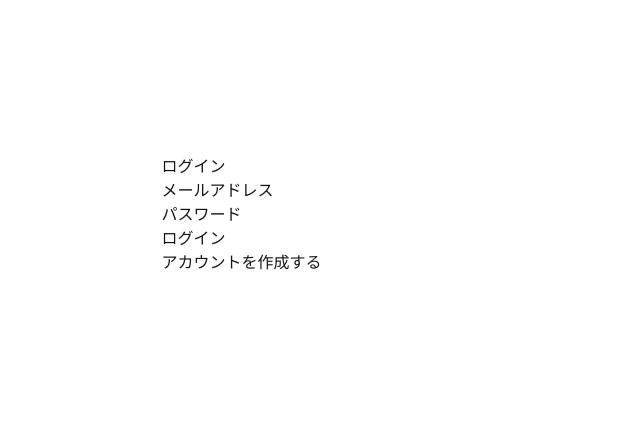
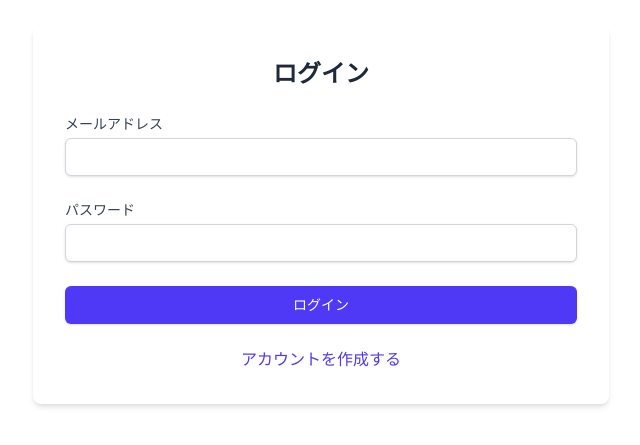
Before and after one commit to ginkgo55/memoApp, a Next.js app: page /auth/login in a window 1280 px wide. Shown: the part 185-630 px from the top of the page, without its empty margins (319-959 px from the left). Built offline with nearby package versions, Linux system fonts and the light colour scheme; no server answers.

Commit message:
ログイン画面

```diff
--- a/app/auth/login/page.tsx
+++ b/app/auth/login/page.tsx
@@ -1,11 +1,7 @@
 import AuthForm from "@/components/features/auth/AuthForm";
 
-const LoginPage = () => {
+export default function LoginPage() {
   return (
-    <div className="flex justify-center items-center h-screen">
-      <AuthForm />
-    </div>
+    <AuthForm isLogin={true} />
   );
-};
-
-export default LoginPage;
+}
--- a/app/auth/signup/page.tsx
+++ b/app/auth/signup/page.tsx
@@ -0,0 +1,7 @@
+import AuthForm from "@/components/features/auth/AuthForm";
+
+export default function SignupPage() {
+  return (
+    <AuthForm isLogin={false} />
+  );
+}
--- a/components/features/auth/AuthForm.tsx
+++ b/components/features/auth/AuthForm.tsx
@@ -1,21 +1,29 @@
 "use client";
 
 import { useState } from "react";
+import Link from "next/link";
 import { useRouter } from "next/navigation";
 import { createBrowserClient } from "@supabase/ssr";
 import type { Database } from "@/lib/database.types";
 
-const AuthForm = () => {
-  const supabase = createBrowserClient<Database>(
-    process.env.NEXT_PUBLIC_SUPABASE_URL!,
-    process.env.NEXT_PUBLIC_SUPABASE_ANON_KEY!
-  );
+type AuthFormProps = {
+  isLogin: boolean;
+};
+
+const AuthForm = ({ isLogin }: AuthFormProps) => {
   const router = useRouter();
   const [email, setEmail] = useState("");
   const [password, setPassword] = useState("");
-  const [isLogin, setIsLogin] = useState(true);
   const [error, setError] = useState("");
-
+  // useStateに関数を渡すことで、コンポーネントの初回レンダリング時にのみSupabaseクライアントが生成されます。
+  // これにより、再レンダリングのたびに新しいクライアントが作成されるのを防ぎ、
+  // パフォーマンスの低下や意図しない副作用を防ぐことができます。
+  const [supabase] = useState(() =>
+    createBrowserClient<Database>(
+      process.env.NEXT_PUBLIC_SUPABASE_URL!,
+      process.env.NEXT_PUBLIC_SUPABASE_ANON_KEY!
+    )
+  );
   const handleSubmit = async (e: React.FormEvent) => {
     e.preventDefault();
     setError("");
@@ -44,35 +52,51 @@
   };
 
   return (
-    <div className="auth-form">
-      <h1>{isLogin ? "ログイン" : "サインアップ"}</h1>
-      <form onSubmit={handleSubmit}>
+    <div className="min-h-screen flex items-center justify-center px-4">
+      <div className="max-w-xl w-full bg-white p-8 rounded-lg shadow-md">
+        <h1 className="text-2xl font-bold text-center text-gray-800 mb-6">
+          {isLogin ? "ログイン" : "サインアップ"}
+        </h1>
+        <form onSubmit={handleSubmit} className="space-y-6">
           <div>
-          <label htmlFor="email">メールアドレス</label>
+            <label htmlFor="email" className="block text-sm font-medium text-gray-700">
+              メールアドレス
+            </label>
             <input
               type="email"
               id="email"
               value={email}
               onChange={(e) => setEmail(e.target.value)}
               required
+              className="mt-1 block w-full min-w-[250px] px-3 py-2 bg-white border border-gray-300 rounded-md shadow-sm placeholder-gray-400 focus:outline-none focus:ring-indigo-500 focus:border-indigo-500 sm:text-sm"
             />
           </div>
           <div>
-          <label htmlFor="password">パスワード</label>
+            <label htmlFor="password" className="block text-sm font-medium text-gray-700">
+              パスワード
+            </label>
             <input
               type="password"
               id="password"
               value={password}
               onChange={(e) => setPassword(e.target.value)}
               required
+              className="mt-1 block w-full min-w-[250px] px-3 py-2 bg-white border border-gray-300 rounded-md shadow-sm placeholder-gray-400 focus:outline-none focus:ring-indigo-500 focus:border-indigo-500 sm:text-sm"
             />
           </div>
-        {error && <p className="error">{error}</p>}
-        <button type="submit">{isLogin ? "ログイン" : "サインアップ"}</button>
+          {error && <p className="text-red-500 text-sm text-center">{error}</p>}
+          <div>
+            <button type="submit" className="w-full flex justify-center py-2 px-4 border border-transparent rounded-md shadow-sm text-sm font-medium text-white bg-indigo-600 hover:bg-indigo-700 focus:outline-none focus:ring-2 focus:ring-offset-2 focus:ring-indigo-500">
+              {isLogin ? "ログイン" : "サインアップ"}
+            </button>
+          </div>
         </form>
-      <button onClick={() => setIsLogin(!isLogin)}>
+        <div className="mt-6 text-center">
+          <Link href={isLogin ? "/auth/signup" : "/auth/login"} className="font-medium text-indigo-600 hover:text-indigo-500">
             {isLogin ? "アカウントを作成する" : "ログイン画面に戻る"}
-      </button>
+          </Link>
+        </div>
+      </div>
     </div>
   );
 };
```
Lines whose indentation alone changed are shown as unchanged.
